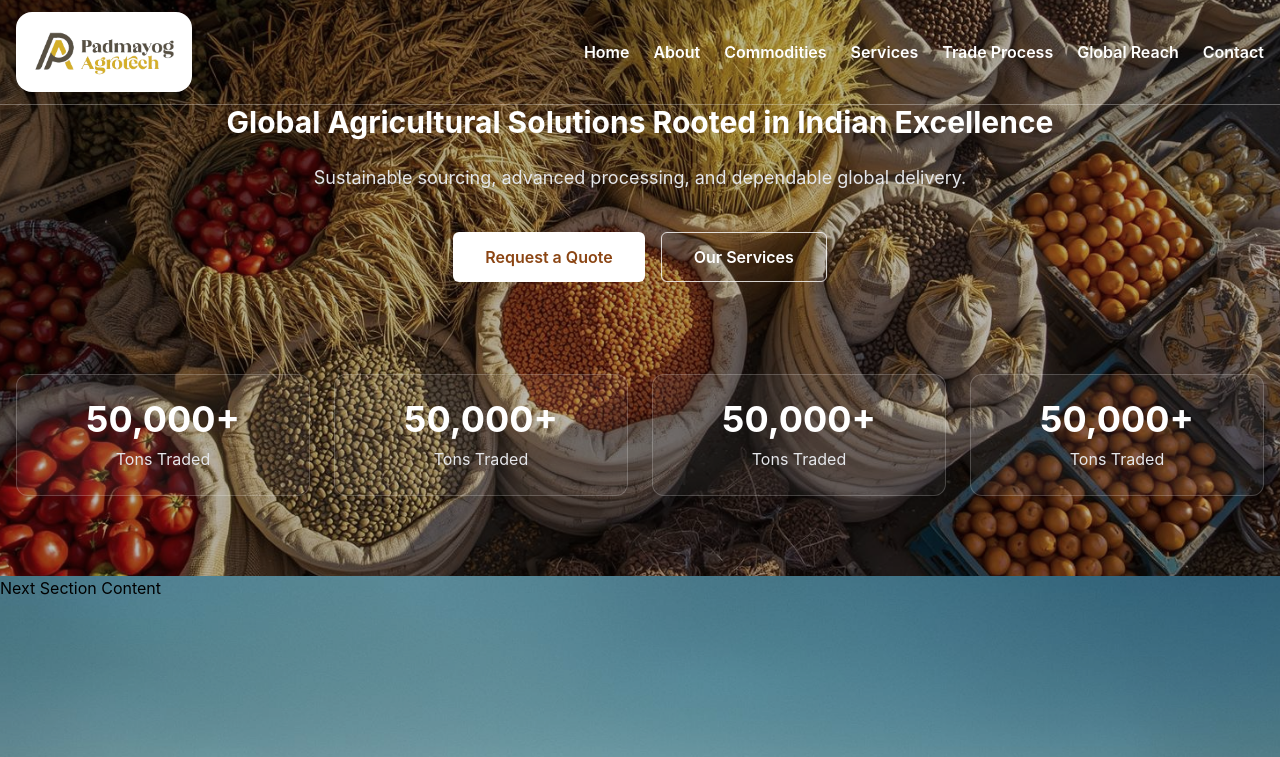
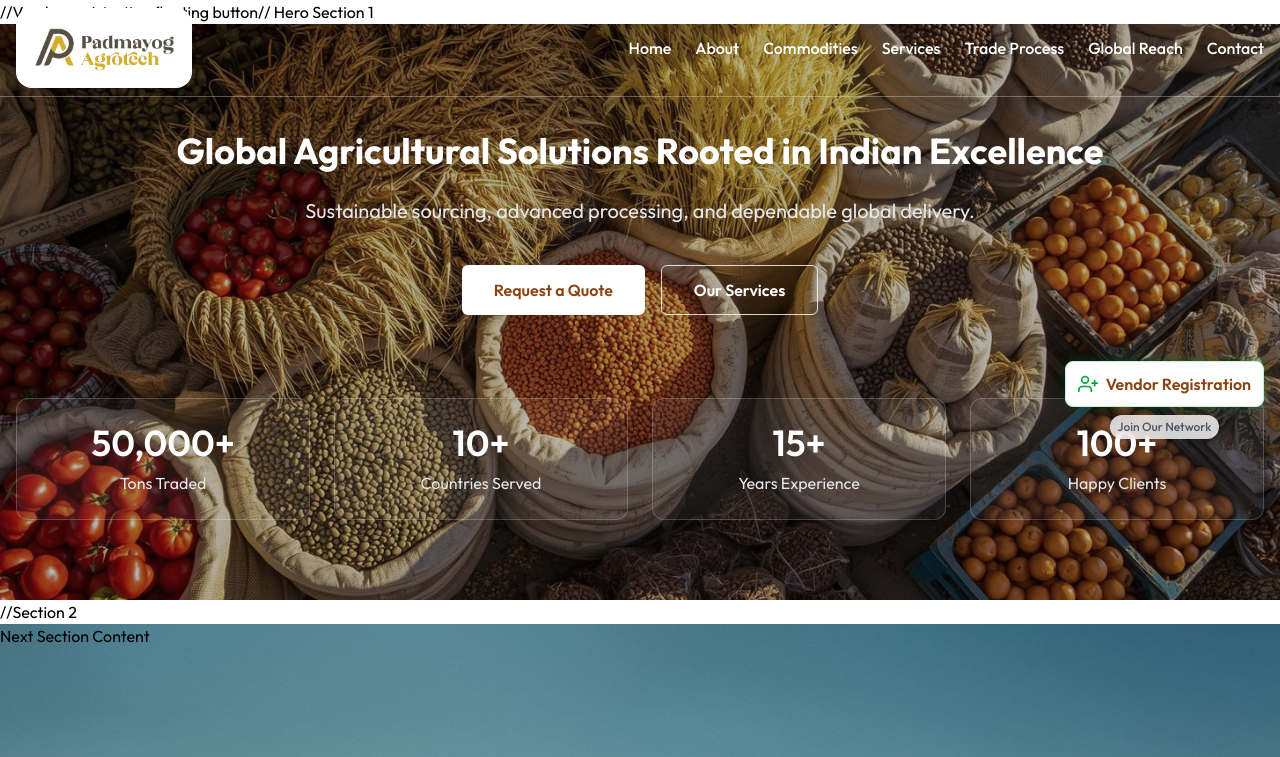
Before and after one commit to vickyy24/b2b-agri-trading-platform, a React (Vite) app: page / in a window 1280 px wide. Shown: the top 757 px of the page. Built offline with nearby package versions, Linux system fonts and the light colour scheme.

Commit message:
adder floating button, completed hero section,fixed navbar

```diff
--- a/index.html
+++ b/index.html
@@ -4,6 +4,7 @@
     <meta charset="UTF-8" />
     <link rel="icon" type="image/svg+xml" href="/favicon.svg" />
     <meta name="viewport" content="width=device-width, initial-scale=1.0" />
+    <link href="https://fonts.googleapis.com/css2?family=Outfit:wght@400;500;600;700&display=swap" rel="stylesheet">
     <title>b2b-agri-trading-platform</title>
   </head>
   <body>
--- a/package.json
+++ b/package.json
@@ -13,6 +13,7 @@
     "@tailwindcss/vite": "^4.2.4",
     "react": "^19.2.5",
     "react-dom": "^19.2.5",
+    "react-icons": "^5.6.0",
     "react-router-dom": "^7.14.2",
     "tailwindcss": "^4.2.4"
   },
--- a/src/Components/Navbar.jsx
+++ b/src/Components/Navbar.jsx
@@ -4,14 +4,14 @@ import logo from "../assets/PadmayogLogo.png"
 const Navbar=()=>{
     return(
         <nav className="w-full absolute  z-50 border-b border-white/30">
-            <div className="flex justify-between items-center px-4 py-3 ">
+            <div className="flex justify-between items-center px-4 py-2 ">
                 <NavLink to="/" className="bg-white p-4 rounded-2xl">
 
                     <img src={logo} alt="Padmayog" className="h-12 object-contain"/>
 
                 </NavLink>
 
-                <ul className="flex gap-6 text-white font-semibold">
+                <ul className="flex gap-6 text-white font-medium">
                     <li><NavLink to="/">Home</NavLink></li>
                     <li><NavLink to="/about">About</NavLink></li>
                     <li><NavLink to="/commodities">Commodities</NavLink></li>
--- a/src/main.css
+++ b/src/main.css
@@ -1 +1,5 @@
 @import "tailwindcss";
+
+body {
+  font-family: 'Outfit', sans-serif;
+}
--- a/src/pages/Home.jsx
+++ b/src/pages/Home.jsx
@@ -1,52 +1,92 @@
+import { FiUserPlus } from "react-icons/fi";
 import bg1 from "../assets/bgImageHome.jpg";
 import bg2 from "../assets/bgImageHome2.jpg";
+
 const Home=()=>{
     return(
         <div>
+            //Vendor registration floating button
+            <a href="#" className="fixed right-4 top-1/2 z-40 -translate-y-1/2 hidden lg:flex flex-col items-center">
+
+                <div className="flex items-center gap-2 bg-white px-3 py-2.5 rounded-lg  border border-green-200 shadow-[0_4px_18px_rgba(0,0,0,0.25),0_0_14px_rgba(34,197,94,0.22)]">
+
+                    <FiUserPlus className="w-5 h-5 text-green-600" />
+                    <span className="font-semibold text-[#8b4513] whitespace-nowrap">
+                        Vendor Registration
+                    </span>
+
+                </div>
+
+                <span className="mt-2 text-xs font-medium text-gray-600 bg-white/80 backdrop-blur px-2 py-1 rounded-full">
+                    Join Our Network
+                </span>
+            </a>
+
+            // Hero Section 1
             <section className="relative text-white">
                 <div className="h-144 overflow-hidden relative">
-                    <div
-                        className="absolute inset-0 bg-cover bg-center scale-110 brightness-73 saturate-75"
-                        style={{ backgroundImage: `url(${bg1})` ,}}
-                    ></div>
+                    <div className="absolute inset-0 bg-cover bg-center scale-110 brightness-73 saturate-75" style={{ backgroundImage: `url(${bg1})` ,}}>
+                    </div>
                 </div>
                 <div className="absolute top-26 w-full text-center">
-                    <h1 className=" text-3xl font-bold mb-6">Global Agricultural Solutions Rooted in Indian Excellence</h1>
-                    <p className="text-lg text-gray-200 mb-10">Sustainable sourcing, advanced processing, and dependable global delivery.</p>
+                    <h1 className=" text-3xl md:text-4xl font-bold leading-tight mb-6">
+                        Global Agricultural Solutions Rooted in Indian Excellence
+                    </h1>
+                    <p className="text-lg md:text-xl text-gray-200 mb-10">
+                        Sustainable sourcing, advanced processing, and dependable global delivery.
+                    </p>
                     <div className="flex justify-center gap-4">
-                        <button className="bg-white text-[#8b4513] hover:bg-gray-100 rounded-md font-semibold px-8 py-3">Request a Quote</button>
-                        <a href="#" className="border border-white/80 text-white hover:bg-white hover:text-[#8b4513] rounded-md font-semibold px-8 py-3">Our Services</a>
+                        <button className="bg-white text-[#8b4513] hover:bg-gray-100 rounded-md font-semibold px-8 py-3">
+                            Request a Quote
+                        </button>
+                        <a href="#" className="border border-white/80 text-white hover:bg-white hover:text-[#8b4513] rounded-md font-semibold px-8 py-3">
+                            Our Services
+                        </a>
+                        <a href="#" className="lg:hidden border border-white/80 text-white rounded-md font-semibold hover:bg-white hover:text-[#8b4513] px-8 py-3">
+                            Vendor Registration
+                        </a>
+
+
                     </div>
                 </div>
                 <div className="grid  bottom-20 absolute grid-cols-4 w-full px-4 gap-6">
                     <div className="bg-white/5 border border-white/20 rounded-xl p-6 text-center hover:bg-white/15 duration-300 hover:scale-105">
-                        <div className="text-3xl md:text-4xl font-bold text-white mb-2">50,000+</div>
+                        <div className="text-3xl md:text-4xl font-semibold text-white mb-2">
+                            50,000+
+                        </div>
                         <div className="text-gray-200 text-sm md:text-base">Tons Traded</div>
                     </div>
                     <div className="bg-white/5 border border-white/20 rounded-xl p-6 text-center hover:bg-white/15 duration-300 hover:scale-105">
-                        <div className="text-3xl md:text-4xl font-bold text-white mb-2">50,000+</div>
-                        <div className="text-gray-200 text-sm md:text-base">Tons Traded</div>
+                        <div className="text-3xl md:text-4xl font-semibold text-white mb-2">
+                            10+
+                        </div>
+                        <div className="text-gray-200 text-sm md:text-base">Countries Served</div>
                     </div>
                     <div className="bg-white/5 border border-white/20 rounded-xl p-6 text-center hover:bg-white/15 duration-300 hover:scale-105">
-                        <div className="text-3xl md:text-4xl font-bold text-white mb-2">50,000+</div>
-                        <div className="text-gray-200 text-sm md:text-base">Tons Traded</div>
+                        <div className="text-3xl md:text-4xl font-semibold text-white mb-2">
+                            15+
+                        </div>
+                        <div className="text-gray-200 text-sm md:text-base">Years Experience</div>
                     </div>
                     <div className="bg-white/5 border border-white/20 rounded-xl p-6 text-center hover:bg-white/15 duration-300 hover:scale-105">
-                        <div className="text-3xl md:text-4xl font-bold text-white mb-2">50,000+</div>
-                        <div className="text-gray-200 text-sm md:text-base">Tons Traded</div>
+                        <div className="text-3xl md:text-4xl font-semibold text-white mb-2">
+                            100+
+                        </div>
+                        <div className="text-gray-200 text-sm md:text-base">Happy Clients</div>
                     </div>
                 </div>
             </section>
 
-            <div className=" bg-cover bg-center h-130 brightness-75 saturate-90" style={{backgroundImage: `url(${bg2})`}}>
+            //Section 2
+            <section className=" bg-cover bg-center h-130 brightness-75 saturate-90" style={{backgroundImage: `url(${bg2})`}}>
                 <h2>Next Section Content</h2>
-            </div>
-            <div className="h-95">
+            </section>
+            <section className="h-95">
                 <h4>Our Services</h4>
-            </div>
-            <div className="h-120  bg-pink-50">
+            </section>
+            <section className="h-120  bg-pink-50">
                 <h5>Need a Quote?</h5>
-            </div>
+            </section>
             <div className="h-85 bg-linear-to-r">
                 <h5> Featured Commodities</h5>
             </div>
```
Also changed, not shown: 1 other file (tests, documents, lock files or other folders).
